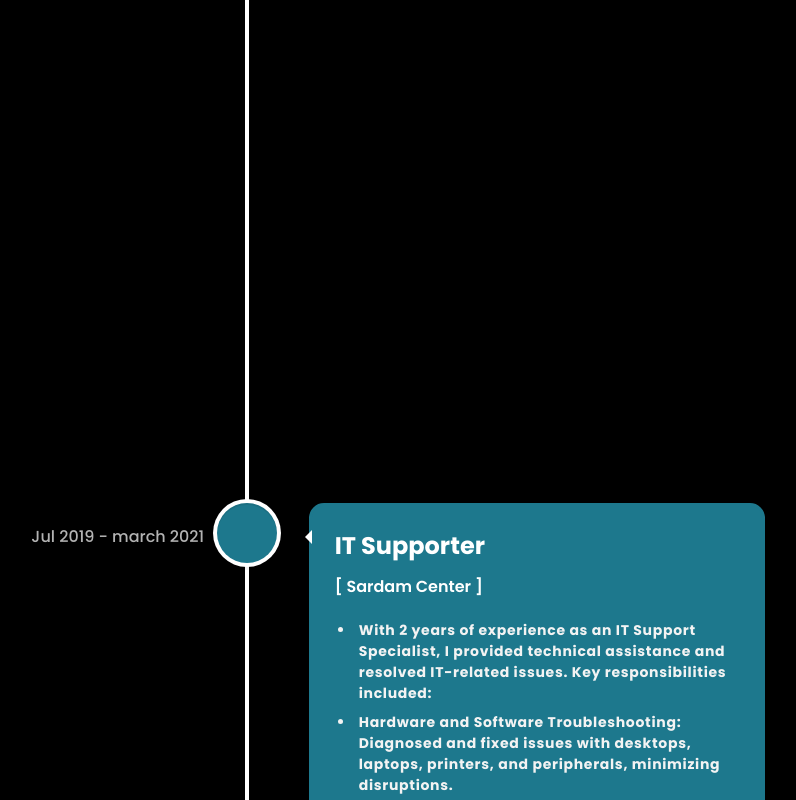
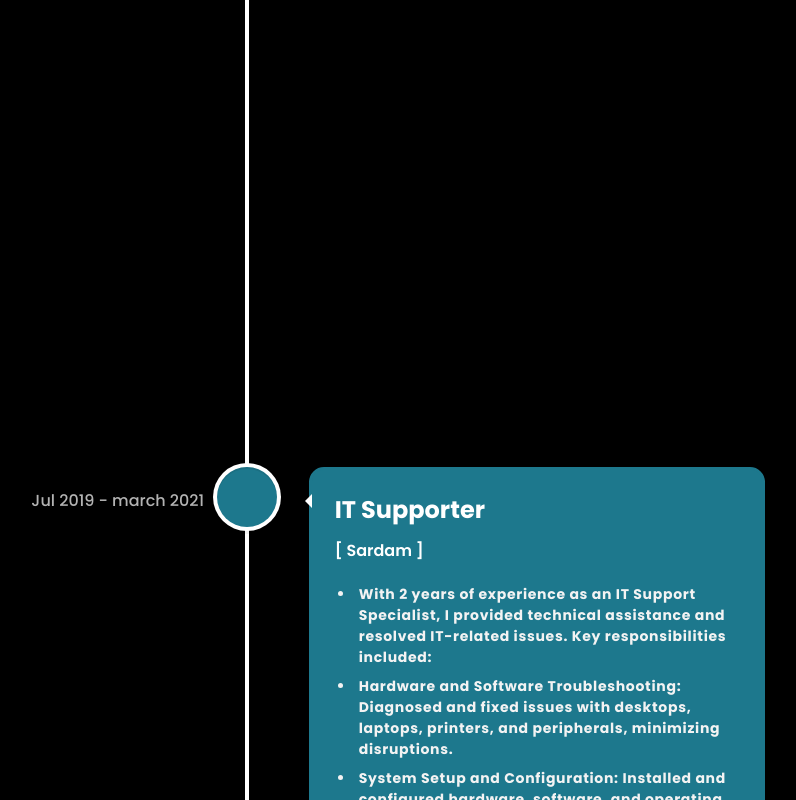
Before and after one commit to QasemPR/Qasem, a React (Create React App) app: page / in a window 1280 px wide. Shown: the part 4606-5406 px from the top of the page, without its empty margins (393-1189 px from the left). Built offline with nearby package versions, Linux system fonts and the light colour scheme.

Commit message:
update index

```diff
--- a/src/constants/index.js
+++ b/src/constants/index.js
@@ -269,12 +269,12 @@ const experiences = [
     ],
   },
   {
-    title: "IT Supporter & Technical Supporter",
-    company_name: "Bradost PC and Mobile Center",
+    title: "IT Technician",
+    company_name: "Bradost PC/Mobile Center",
     iconBg: "#0070ff",
     date: "Jan 2018 - Jul 2019",
     points: [
-      "Over the past two years, I have worked as an IT Technician, ensuring smooth system operations. My responsibilities included:",
+      "Over the past year, I have worked as an IT Technician, ensuring smooth system operations. My responsibilities included:",
       "Troubleshooting: Diagnosed and resolved hardware, software, and network issues to minimize downtime and improve performance.",
       "System Maintenance: Conducted regular checks, updates, and hardware maintenance to ensure optimal IT infrastructure functionality.",
       "Technical Support: Provided remote and on-site assistance, guiding users on software, devices, and technical tools.",
@@ -286,7 +286,7 @@ const experiences = [
   },
   {
     title: "IT Supporter",
-    company_name: "Sardam Center",
+    company_name: "Sardam",
     iconBg: "#0070ff",
     date: "Jul 2019 - march 2021",
     points: [
```
